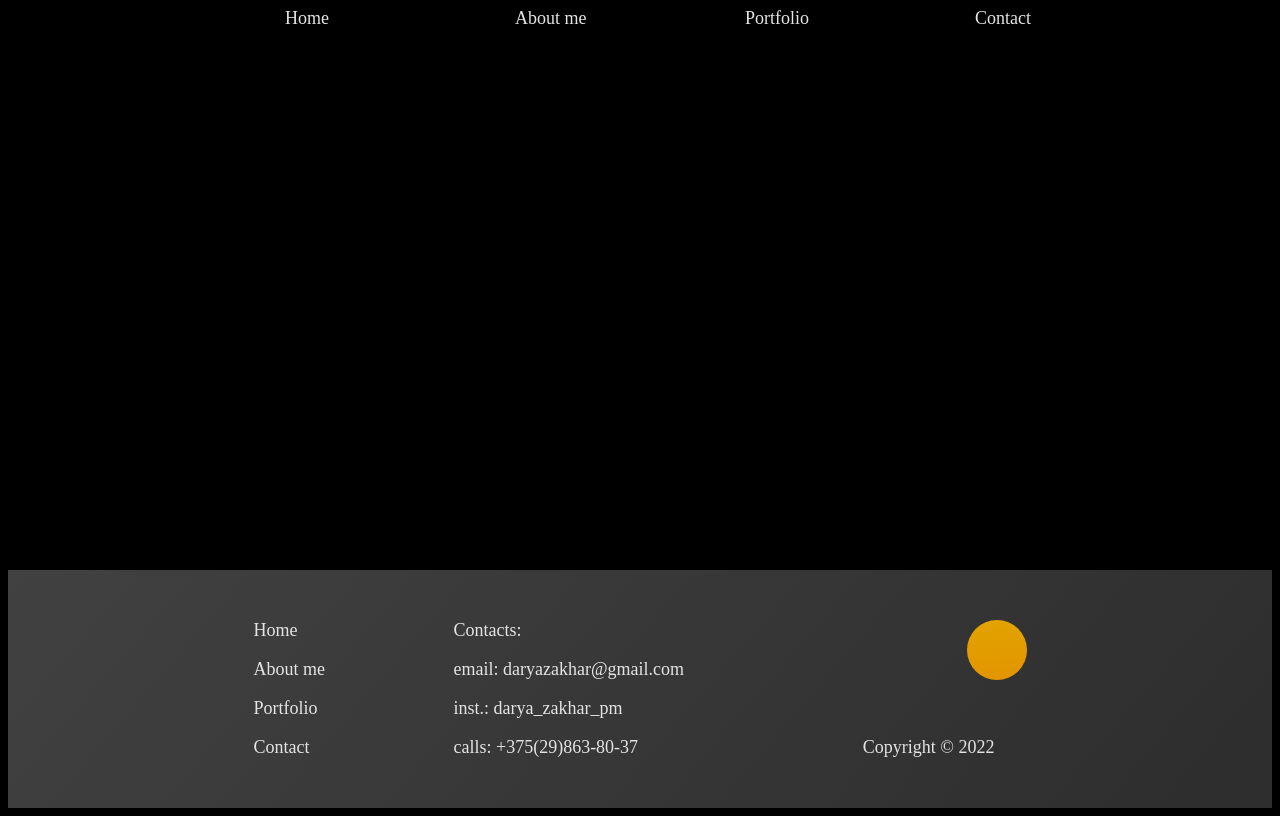
After one commit to Daryazakhar89/Python-courses, a Django app: page /my_request in a window 1280 px wide. The commit adds this page. Run offline with Django 4.2, Linux system fonts and the light colour scheme.

Commit message:
feat:add second page

```diff
--- a/final_project/my_server/my_site/static/my_site/css/style.css
+++ b/final_project/my_server/my_site/static/my_site/css/style.css
@@ -1,5 +1,12 @@
-.main {
-    background-color: black !important;
+body.main {
+    background-color: black;
+    display: flex;
+    flex-direction: column;
+    height: 100vh;
+}
+
+.main-content {
+    flex: 1 0 auto;
 }
 
 .home {
@@ -118,6 +125,7 @@
     height: 47px;
     left: 375px;
     top: 598px;
+    text-decoration: none;
 
     /* orange */
 
@@ -281,6 +289,12 @@ background: url("../img/my_photo1.png");
     position: absolute;
     top: 3588px;
     width: 100%;
+    flex: 0 0 auto;
+}
+
+.footer-wrapper {
+    position: relative;
+    width: 100%;
     height: 238px;
     background: linear-gradient(130.68deg, #414141 0%, #2D2D2D 100.52%);
     display: flex;
@@ -289,7 +303,7 @@ background: url("../img/my_photo1.png");
 }
 
 .footer-content {
-    position: absolute;
+    position: relative;
     width: 773px;
     height: 138px;
 }
--- /dev/null
+++ b/final_project/my_server/my_site/templates/my_site/footer_content.html
@@ -0,0 +1,22 @@
+<div class="footer-wrapper">
+  <div class="footer-content">
+    <nav class="footer-content-nav">
+      <a href="#" class="footer-content-nav-link footer-font">Home</a>
+      <a href="#" class="footer-content-nav-link footer-font">About me</a>
+      <a href="#" class="footer-content-nav-link footer-font">Portfolio</a>
+      <a href="#" class="footer-content-nav-link footer-font">Contact</a>
+    </nav>
+    <div class="footer-content-contacts footer-font">
+      <p class="footer-content-text footer-font">Contacts:</p>
+      <p class="footer-content-text footer-font">email: daryazakhar@gmail.com</p>
+      <p class="footer-content-text footer-font">inst.: darya_zakhar_pm</p>
+      <p class="footer-content-text footer-font">calls: +375(29)863-80-37</p>
+    </div>
+    <div class="footer-extra">
+      <div class="footer-extra-information">
+      </div>
+      <p class="footer-extra-information-copyright footer-font">Copyright © 2022</p>
+      <div class="footer-extra-information-button"></div>
+    </div>
+  </div>
+</div>
--- a/final_project/my_server/my_site/templates/my_site/main.html
+++ b/final_project/my_server/my_site/templates/my_site/main.html
@@ -4,30 +4,39 @@
 
 <head>
   <meta charset="UTF-8">
-  <title>{% block title %}{% endblock %}</title>
+  <title>{% block title %}Programmer's portfolio{% endblock %}</title>
   <link rel="stylesheet" href="{% static 'my_site/css/style.css' %}">
 </head>
 
 <body class="main">
+  <div class="main-content">
+    {% block home %}
     <div class="home">
       <header class="home-header">
-      <div class="home-header-logo">
+        {% comment %} <div class="home-header-logo">
           <img src="" alt="" />
           <p></p>
-      </div>
+        </div> {% endcomment %}
+        {% include 'my_site/navigation.html' %}
+        {% comment %} {% block home-navigation %}
         <nav class="home-header-nav">
           <a href="#" class="home-header-nav-link">Home</a>
           <a href="#about-me" class="home-header-nav-link">About me</a>
           <a href="#portfolio-content" class="home-header-nav-link">Portfolio</a>
           <a href="#footer" class="home-header-nav-link">Contact</a>
         </nav>
+        {% endblock home-navigation %} {% endcomment %}
+        {% block home-title %}
         <div class="header-title">
           <div class="header-title-greeting">Hello</div>
           <div class="header-title-title">I'm Darya Zakhar</div>
-        <div class="header-title-description">I am programming in Python, I have the skills of Django, SQL, HTML and CSS.
+          <div class="header-title-description">I am programming in Python, I have the skills of Django, SQL, HTML and
+            CSS.
             Do you need a website, site design or programm in Python? Then write me</div>
-        <div class="header-title-action"><span class="header-title-action-text">Write me</span> </div>
+          <a href="/my_request" class="header-title-action"><span class="header-title-action-text">Write me</span></a>
         </div>
+        {% endblock home-title %}
+        {% block home-developer %}
         <div class="developer">
           <div class="developer-photo"></div>
           <div class="developer-circle">
@@ -47,8 +56,9 @@
             <p class="developer-portfolio-button-text">SQL</p>
           </div>
         </div>
+        {% endblock home-developer %}
       </header>
-
+      {% block about-me %}
       <div id="about-me" class="about-me">
         <div class="about-me-skills">
           <div class="about-me-skill">
@@ -82,9 +92,17 @@
           </div>
           <div class="text-about-me">About me</div>
           <div class="description-about-me-frame">
-          <div class="description-about-me">Hello again everyone! So, you already know that my name is Gleb. A little about myself: student, 18 y.o., athlete-football player, I love creativity since childhood, I live in Donetsk, Ukraine. Why programming? Everything is elementary - I like it, the profession of the future, thanks to which I can provide myself and fulfill my dream - travel, at the moment I specialize in web design, front-end and back-end development, turnkey websites. Why should you choose me? I approach each order with great responsibility and love, as I want to make a name for myself, exclude plagiarism and negligence, fully study the project, the client and its target audience, work for quality, trying to make an order as quickly and uniquely as possible, taking into account all the edits and wishes.
+            <div class="description-about-me">Hello again everyone! So, you already know that my name is Gleb. A little
+              about myself: student, 18 y.o., athlete-football player, I love creativity since childhood, I live in
+              Donetsk, Ukraine. Why programming? Everything is elementary - I like it, the profession of the future,
+              thanks to which I can provide myself and fulfill my dream - travel, at the moment I specialize in web
+              design, front-end and back-end development, turnkey websites. Why should you choose me? I approach each
+              order with great responsibility and love, as I want to make a name for myself, exclude plagiarism and
+              negligence, fully study the project, the client and its target audience, work for quality, trying to make an
+              order as quickly and uniquely as possible, taking into account all the edits and wishes.
               By trusting me, you will get the maximum return for your project, save your nerves and time.
-          If you are interested in me , you want to know something more or use my services, then I will provide all my contacts below.</div>
+              If you are interested in me , you want to know something more or use my services, then I will provide all my
+              contacts below.</div>
           </div>
           <div class="cirecles">
             <div class="circle-white"></div>
@@ -94,7 +112,11 @@
 
         </div>
       </div>
+      {% endblock about-me %}
     </div>
+    {% endblock home %}
+
+    {% block portfolio %}
     <div id="portfolio-content" class="portfolio-content">
       <div class="portfolio">portfolio</div>
       <div class="portfolio-text">Lorem ipsum dolor sit amet, consectetur adipiscing elit.
@@ -107,32 +129,14 @@
         <div class="portfolio-image"></div>
       </div>
     </div>
-  <div class="container">
-    {% block content %}{% endblock %}
+    {% endblock portfolio %}
   </div>
+
+  {% block footer %}
   <footer id="footer" class="footer">
-    <div class="footer-content">
-      <nav class="footer-content-nav">
-        <a href="#" class="footer-content-nav-link footer-font">Home</a>
-        <a href="#" class="footer-content-nav-link footer-font">About me</a>
-        <a href="#" class="footer-content-nav-link footer-font">Portfolio</a>
-        <a href="#" class="footer-content-nav-link footer-font">Contact</a>
-      </nav>
-      <div class="footer-content-contacts footer-font">
-        <p class="footer-content-text footer-font">Contacts:</p>
-        <p class="footer-content-text footer-font">email: daryazakhar@gmail.com</p>
-        <p class="footer-content-text footer-font">inst.: darya_zakhar_pm</p>
-        <p class="footer-content-text footer-font">calls: +375(29)863-80-37</p>
-      </div>
-      <div class="footer-extra">
-        <div class="footer-extra-information">
-          <!-- div.footer-extra-information-logo-icon -->
-        </div>
-        <p class="footer-extra-information-copyright footer-font">Copyright © 2022</p>
-        <div class="footer-extra-information-button"></div>
-      </div>
-    </div>
+    {% include 'my_site/footer_content.html' %}
   </footer>
+  {% endblock footer %}
 </body>
 
 </html>
--- /dev/null
+++ b/final_project/my_server/my_site/templates/my_site/my_request.html
@@ -0,0 +1,8 @@
+{% extends 'my_site/main.html' %}
+
+{% block home %}{% include 'my_site/navigation.html' %}{% endblock %}
+
+{% block about-me %}{% endblock %}
+{% block portfolio %}{% endblock %}
+
+{% block footer %}{% include 'my_site/footer_content.html' %}{% endblock %}
--- /dev/null
+++ b/final_project/my_server/my_site/templates/my_site/navigation.html
@@ -0,0 +1,6 @@
+<nav class="home-header-nav">
+    <a href="/" class="home-header-nav-link">Home</a>
+    <a href="/#about-me" class="home-header-nav-link">About me</a>
+    <a href="/#portfolio-content" class="home-header-nav-link">Portfolio</a>
+    <a href="/#footer" class="home-header-nav-link">Contact</a>
+  </nav>
--- a/final_project/my_server/my_site/urls.py
+++ b/final_project/my_server/my_site/urls.py
@@ -1,7 +1,7 @@
 from django.urls import path
-from my_site.views import main, photo
+from my_site.views import main, my_request
 
 urlpatterns = [
     path('', main),
-    path('photo', photo),
+    path('my_request', my_request),
 ]
--- a/final_project/my_server/my_site/views.py
+++ b/final_project/my_server/my_site/views.py
@@ -5,5 +5,5 @@ def main(request):
     return render(request, 'my_site/main.html')
 
 
-def photo(request):
-    return render(request, 'my_site/photo.html')
+def my_request(request):
+    return render(request, 'my_site/my_request.html')
```
Also changed, not shown: final_project/my_server/my_site/static/my_site/img/image-portfolio.jpg (deleted), final_project/my_server/my_site/static/my_site/img/images.jpg (deleted), final_project/my_server/my_site/static/my_site/img/my-photo.png (deleted). Lines whose indentation alone changed are shown as unchanged.
